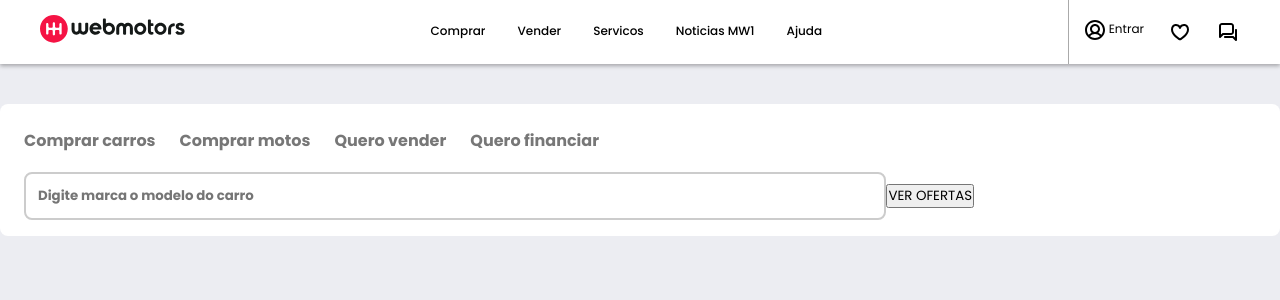
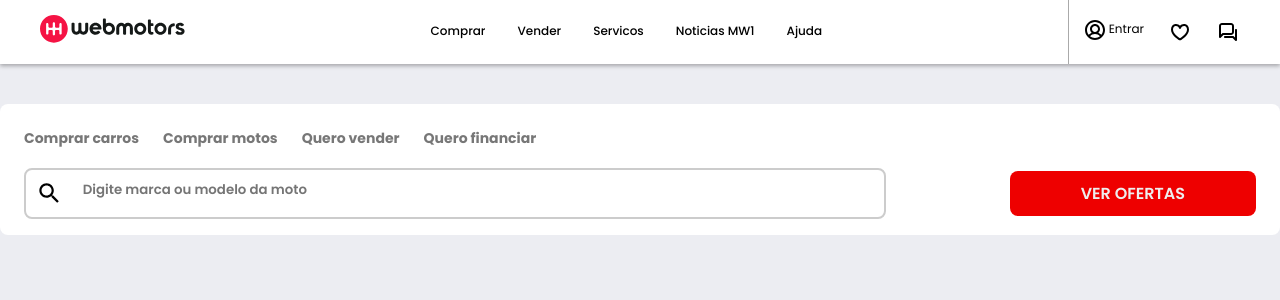
Before and after one commit to TallysonFreitas/webmotors, a React (Create React App) app: page / in a window 1280 px wide. Shown: the top 300 px of the page. Built offline with nearby package versions, Linux system fonts and the light colour scheme.

Commit message:
estilizando container busca

```diff
--- a/src/containers/Busca/index.tsx
+++ b/src/containers/Busca/index.tsx
@@ -12,13 +12,20 @@
           <button>Quero financiar</button>
         </div>
         <div className="inputs">
-          <input
-            type="text"
-            name=""
-            id=""
-            placeholder="Digite marca o modelo do carro"
-          />
-          <button>VER OFERTAS</button>
+          <div className="input-buscar">
+            <svg
+              focusable="false"
+              aria-hidden="true"
+              viewBox="0 0 24 24"
+              data-testid="SearchIcon"
+            >
+              <path d="M15.5 14h-.79l-.28-.27C15.41 12.59 16 11.11 16 9.5 16 5.91 13.09 3 9.5 3S3 5.91 3 9.5 5.91 16 9.5 16c1.61 0 3.09-.59 4.23-1.57l.27.28v.79l5 4.99L20.49 19l-4.99-5zm-6 0C7.01 14 5 11.99 5 9.5S7.01 5 9.5 5 14 7.01 14 9.5 11.99 14 9.5 14z"></path>
+            </svg>
+            <input type="text" placeholder="Digite marca ou modelo da moto" />
+          </div>
+          <a className="link" href="#">
+            VER OFERTAS
+          </a>
         </div>
       </BuscaContainer>
     </ContainerPadrao>
--- a/src/containers/Busca/styles.ts
+++ b/src/containers/Busca/styles.ts
@@ -22,7 +22,7 @@
     button {
       background-color: transparent;
       border: none;
-      font-size: 16px;
+      font-size: 14px;
       font-weight: bold;
       cursor: pointer;
       padding: 8px 0;
@@ -34,25 +34,59 @@
         border-bottom: 3px solid #f00;
         color: #000;
       }
+
+      &:hover {
+        color: #000;
+      }
     }
   }
 
   .inputs {
-    input {
-      padding: 12px;
+    width: 100%;
+    display: flex;
+    justify-content: space-between;
+    align-items: center;
+
+    .link {
+      background-color: #e00;
+      transition: all ease 0.2s;
+      width: 20%;
+      height: 45px;
+      display: flex;
+      align-items: center;
+      justify-content: center;
+      border-radius: 8px;
+      color: #eee;
+      text-decoration: none;
+      font-weight: 600;
+
+      &:hover {
+        background-color: #a00;
+      }
+    }
+
+    .input-buscar {
+      display: flex;
       width: 70%;
       border-radius: 8px;
       border: 2px solid #ccc;
       font-weight: bold;
       color: #eee;
       position: relative;
+      padding: 2px;
 
-      &::before {
-        content: '11111111111111111';
-        position: absolute;
-        margin: auto 0;
-        left: 0;
-        bottom: 0;
+      svg {
+        width: 5%;
+        padding: 8px 8px;
+      }
+
+      input {
+        width: 95%;
+        height: 100%;
+        padding: 8px 12px;
+        border: none;
+        font-weight: 600;
+        outline: none;
       }
     }
   }
```
